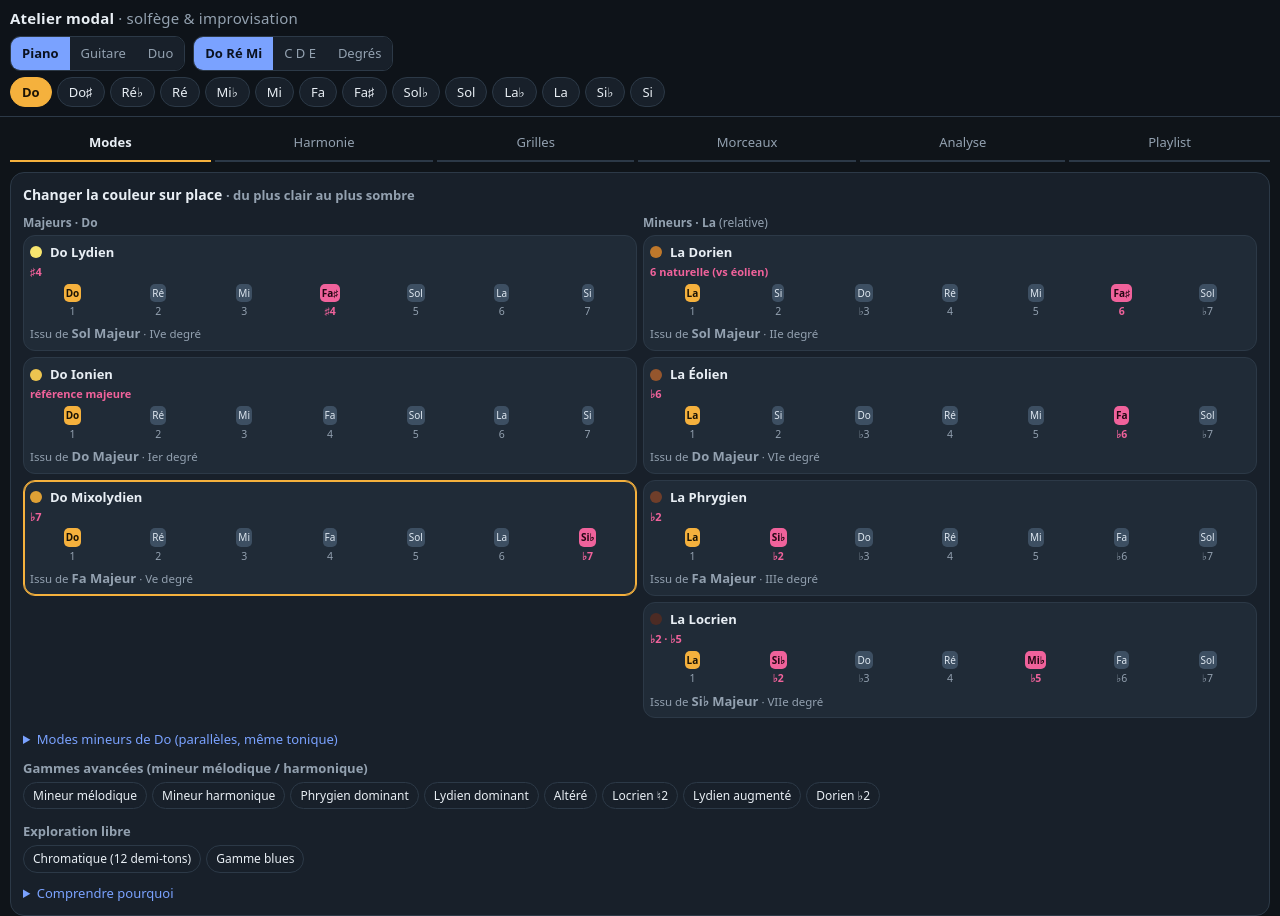
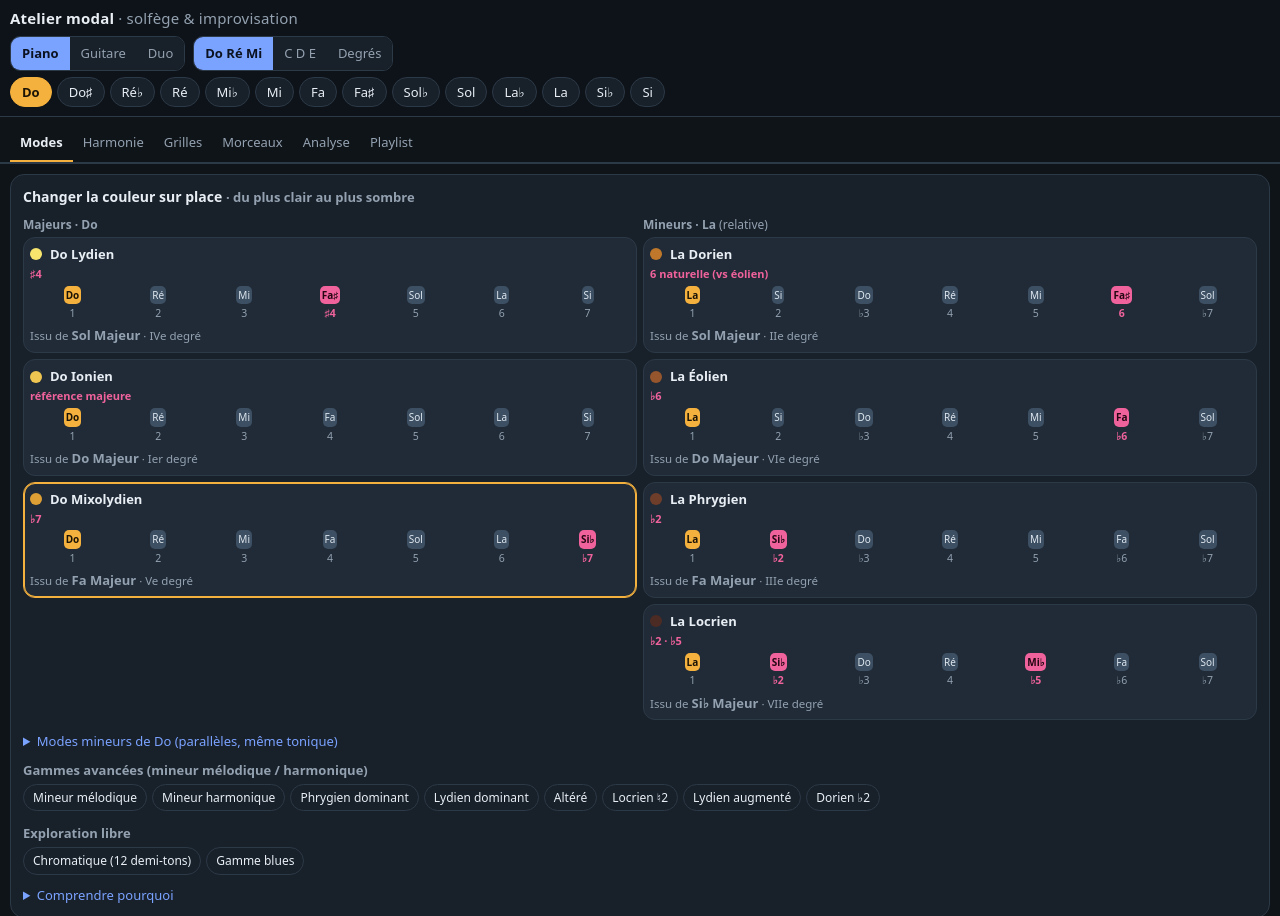
Before and after one commit to toussaintgarinat-crypto/atelier-modal, a plain HTML site: page index.html in a window 1280 px wide. Shown: the top 916 px of the page. Drawn offline with Linux system fonts and the light colour scheme.

Commit message:
Onglets : suppression de l'étirement, espacement resserré
Co-Authored-By: Claude Sonnet 5.5 <noreply@anthropic.com>
Claude-Session: https://claude.ai/code/session_01HhWGGXNtDLyM88nTaKMax5

```diff
--- a/style.css
+++ b/style.css
@@ -15,8 +15,8 @@ h1 span{color:var(--mu);font-weight:400}
 .chip.on{background:var(--root);color:#1b1305;border-color:var(--root);font-weight:700}
 .chip.sm{padding:4px 9px;font-size:12px}
 .chip.on2{background:var(--ac);color:#0b1220;border-color:var(--ac);font-weight:650}
-nav{display:flex;gap:4px;padding:8px 10px 0;overflow-x:auto;scrollbar-width:none}
-nav button{flex:1 0 auto;background:transparent;color:var(--mu);border:0;border-bottom:2px solid var(--bd);padding:8px 8px;font:inherit;font-size:13px;white-space:nowrap}
+nav{display:flex;gap:0;padding:8px 10px 0;overflow-x:auto;scrollbar-width:none;border-bottom:2px solid var(--bd)}
+nav button{flex:0 0 auto;background:transparent;color:var(--mu);border:0;border-bottom:2px solid transparent;padding:8px 10px;font:inherit;font-size:13px;white-space:nowrap}
 nav button.on{color:var(--tx);border-color:var(--root);font-weight:650}
 main{padding:10px}
 .card{background:var(--sf);border:1px solid var(--bd);border-radius:14px;padding:12px;margin-bottom:10px}
--- a/sw.js
+++ b/sw.js
@@ -1,4 +1,4 @@
-const V='atelier-modal-v8';
+const V='atelier-modal-v9';
 const FILES=['./','index.html','app.js','analyse.js','qrcode.js','share.js','transpose.js','modul.js','melody.js','style.css','manifest.webmanifest','icons/icon.svg','icons/icon-192.png','icons/icon-512.png'];
 self.addEventListener('install',e=>{e.waitUntil(caches.open(V).then(c=>c.addAll(FILES)).then(()=>self.skipWaiting()));});
 self.addEventListener('activate',e=>{e.waitUntil(caches.keys().then(k=>Promise.all(k.filter(x=>x!==V).map(x=>caches.delete(x)))).then(()=>self.clients.claim()));});
```
